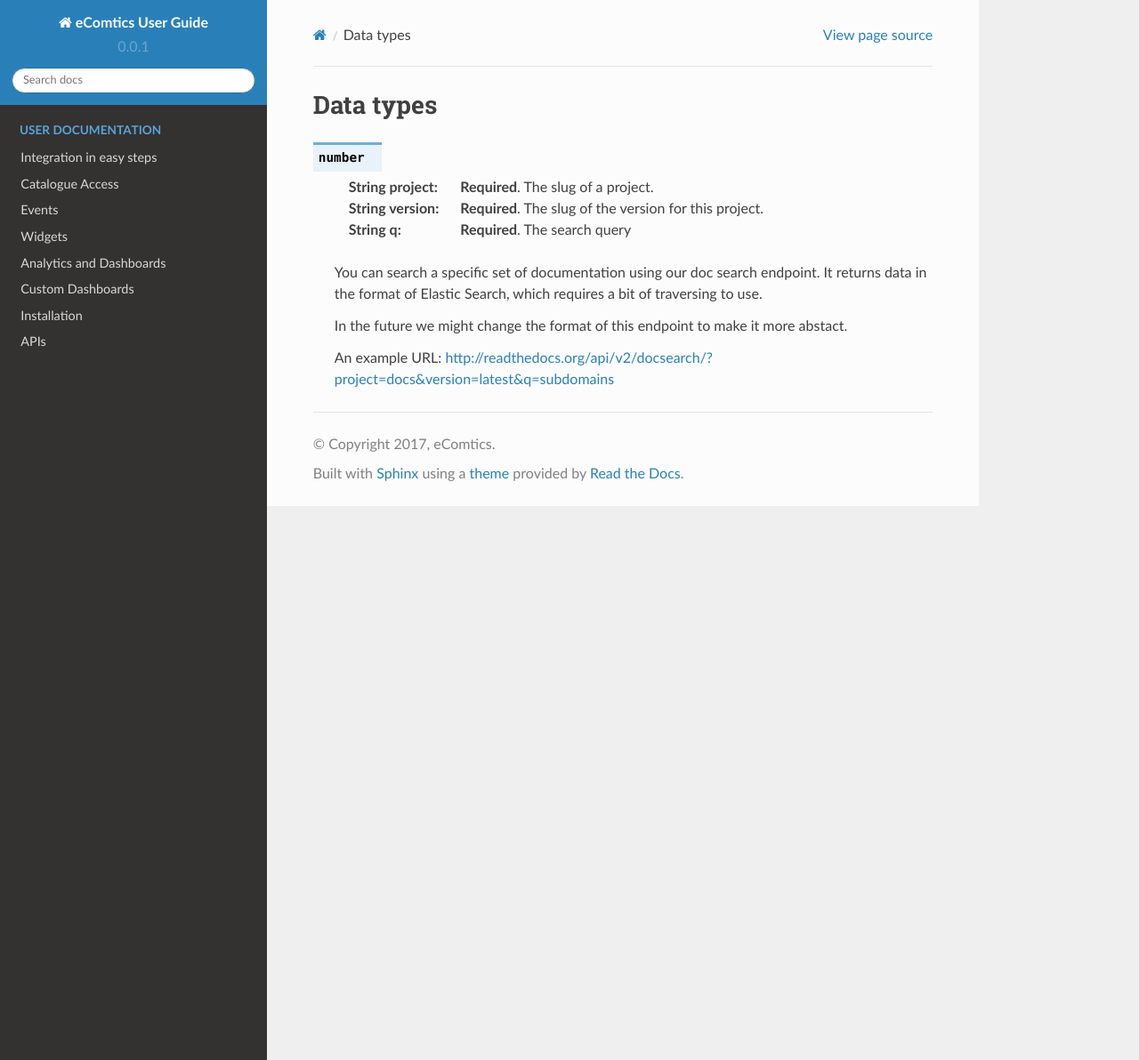
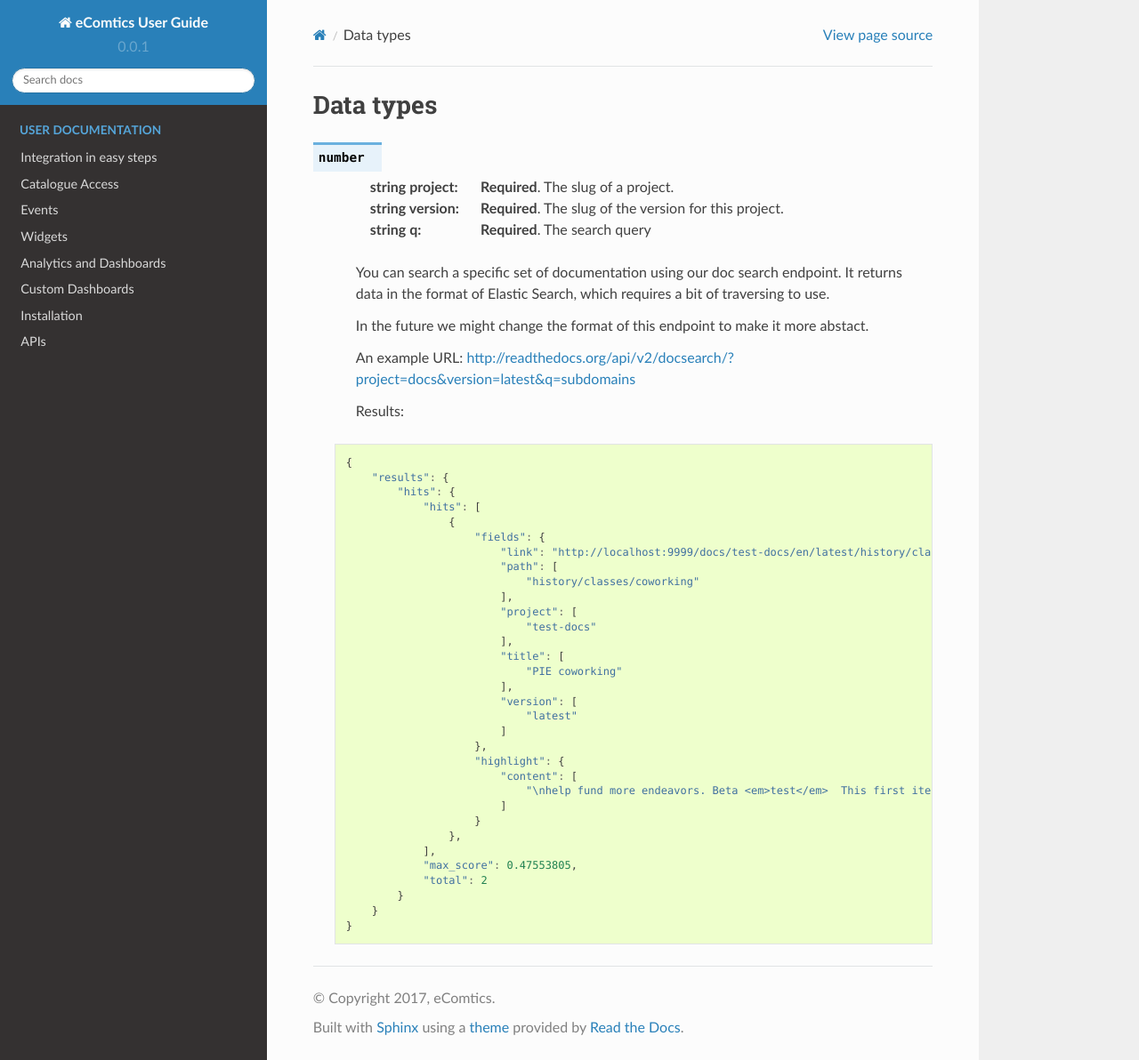
Before and after one commit to Jyotie/ecomdocs, a Sphinx documentation site: the page built from source/eventapi.rst, in a window 1280 px wide and 1192 px high. Shown: the whole window at 89% size. Built offline with Sphinx 7.4.7 and the Read the Docs theme 2.0.0, drawn with Linux system fonts in a browser that asks for light colours; pages that are not in the unit, such as notebooks, are missing from menus.

Commit message:
Update eventapi.rst

```diff
--- a/source/eventapi.rst
+++ b/source/eventapi.rst
@@ -14,3 +14,42 @@
     In the future we might change the format of this endpoint to make it more abstact.
 
     An example URL: http://readthedocs.org/api/v2/docsearch/?project=docs&version=latest&q=subdomains
+
+
+    Results:
+
+   .. sourcecode:: js
+
+
+        {
+            "results": {
+                "hits": {
+                    "hits": [
+                        {
+                            "fields": {
+                                "link": "http://localhost:9999/docs/test-docs/en/latest/history/classes/coworking",
+                                "path": [
+                                    "history/classes/coworking"
+                                ],
+                                "project": [
+                                    "test-docs"
+                                ],
+                                "title": [
+                                    "PIE coworking"
+                                ],
+                                "version": [
+                                    "latest"
+                                ]
+                            },
+                            "highlight": {
+                                "content": [
+                                    "\nhelp fund more endeavors. Beta <em>test</em>  This first iteration of PIE was a very underground project"
+                                ]
+                            }
+                        },
+                    ],
+                    "max_score": 0.47553805,
+                    "total": 2
+                }
+            }
+        }
```
